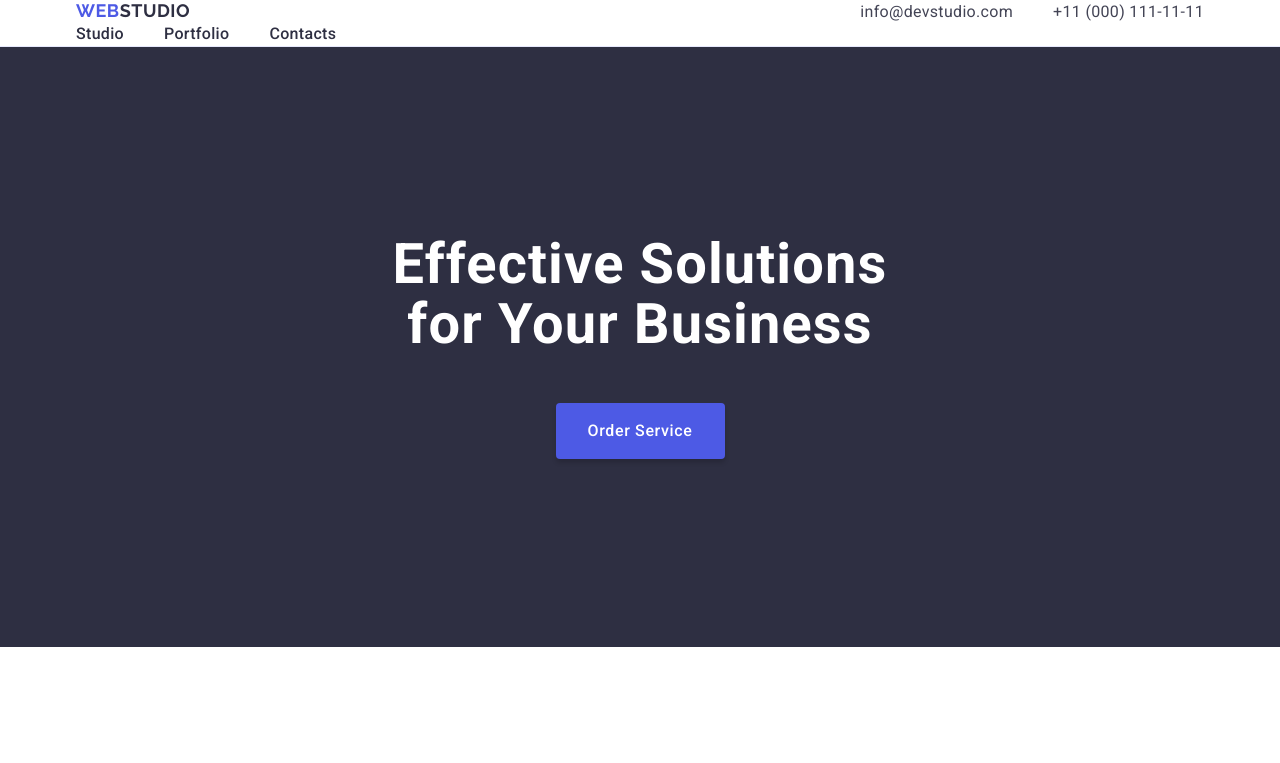
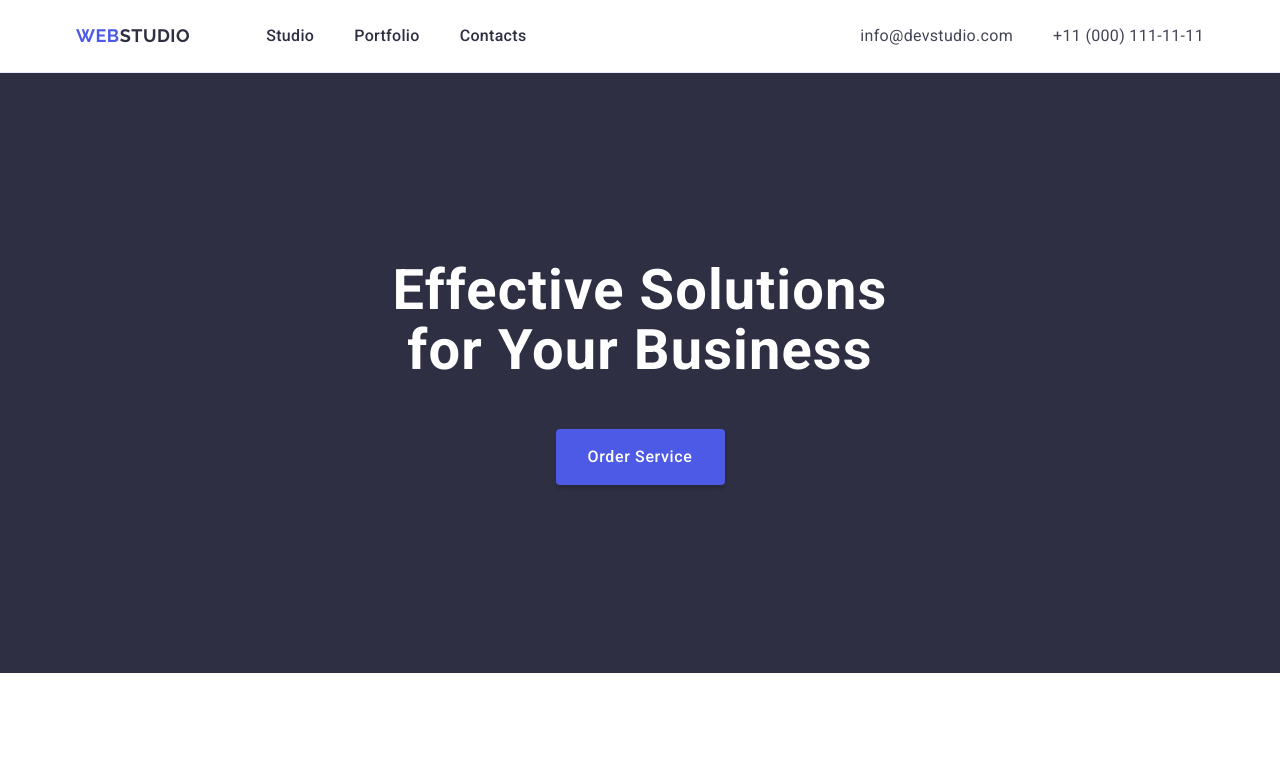
Before and after one commit to mitzasp/goit-markup-hw-03, a plain HTML site: page index.html in a window 1280 px wide. Shown: the top 763 px of the page. Drawn offline with nearby package versions, Linux system fonts and the light colour scheme.

Commit message:
homework3-3

```diff
--- a/css/styles.css
+++ b/css/styles.css
@@ -65,7 +65,9 @@ img {
   justify-content: space-between;
 }
 .main-navigation {
+  display: flex;
   align-items: center;
+  height: 72px;
 }
 .logo {
   color: var(--IRIS);
@@ -115,6 +117,9 @@ img {
 /* Address */
 .address-container {
   font-style: normal;
+  height: 72px;
+  display: flex;
+  align-items: center;
 }
 .address-list {
   list-style: none;
--- a/index.html
+++ b/index.html
@@ -62,10 +62,12 @@
     <main>
       <!-- Hero content -->
       <section class="hero-content">
-        <h1 class="hero-title">Effective Solutions for Your Business</h1>
-        <button class="order-service-button" type="button">
-          Order Service
-        </button>
+        <div class="container">
+          <h1 class="hero-title">Effective Solutions for Your Business</h1>
+          <button class="order-service-button" type="button">
+            Order Service
+          </button>
+        </div>
       </section>
 
       <!-- About Section -->
```
